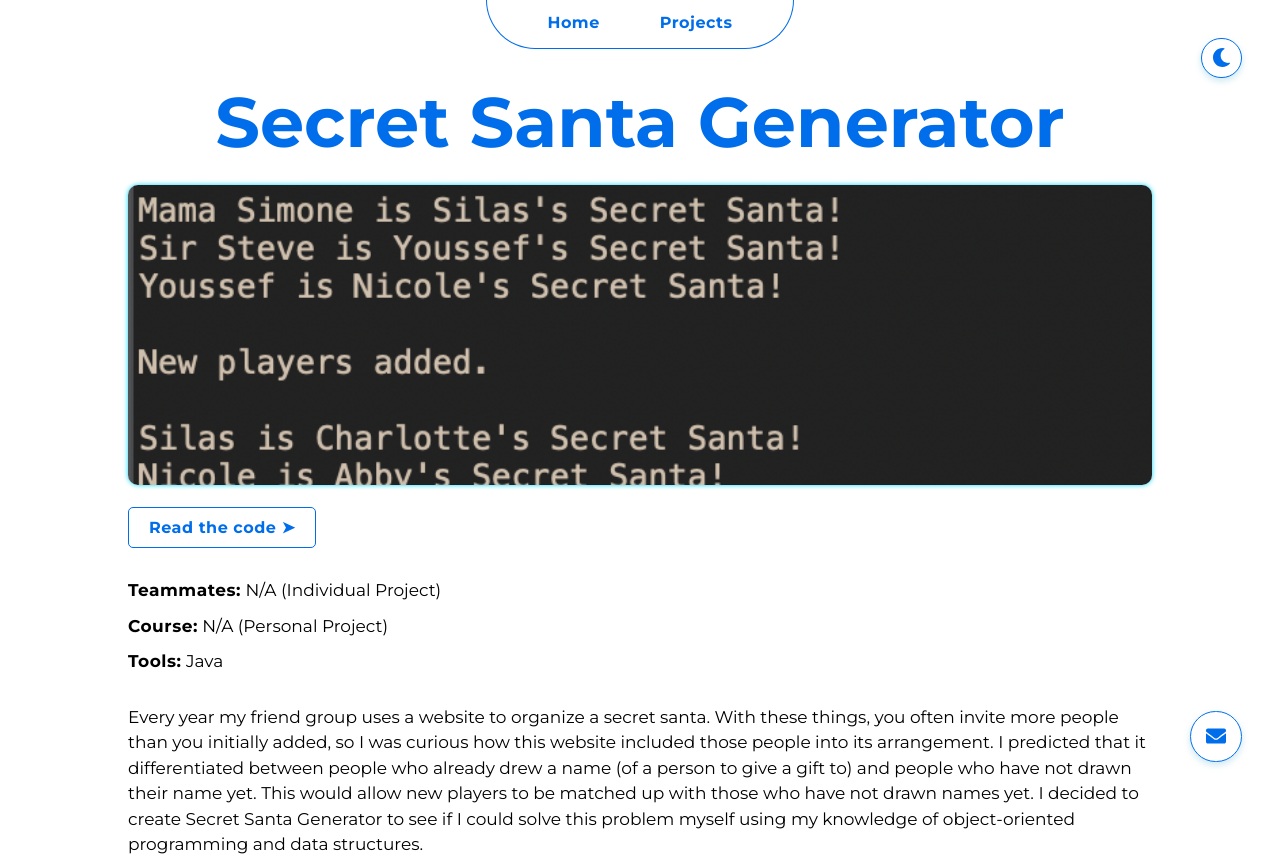
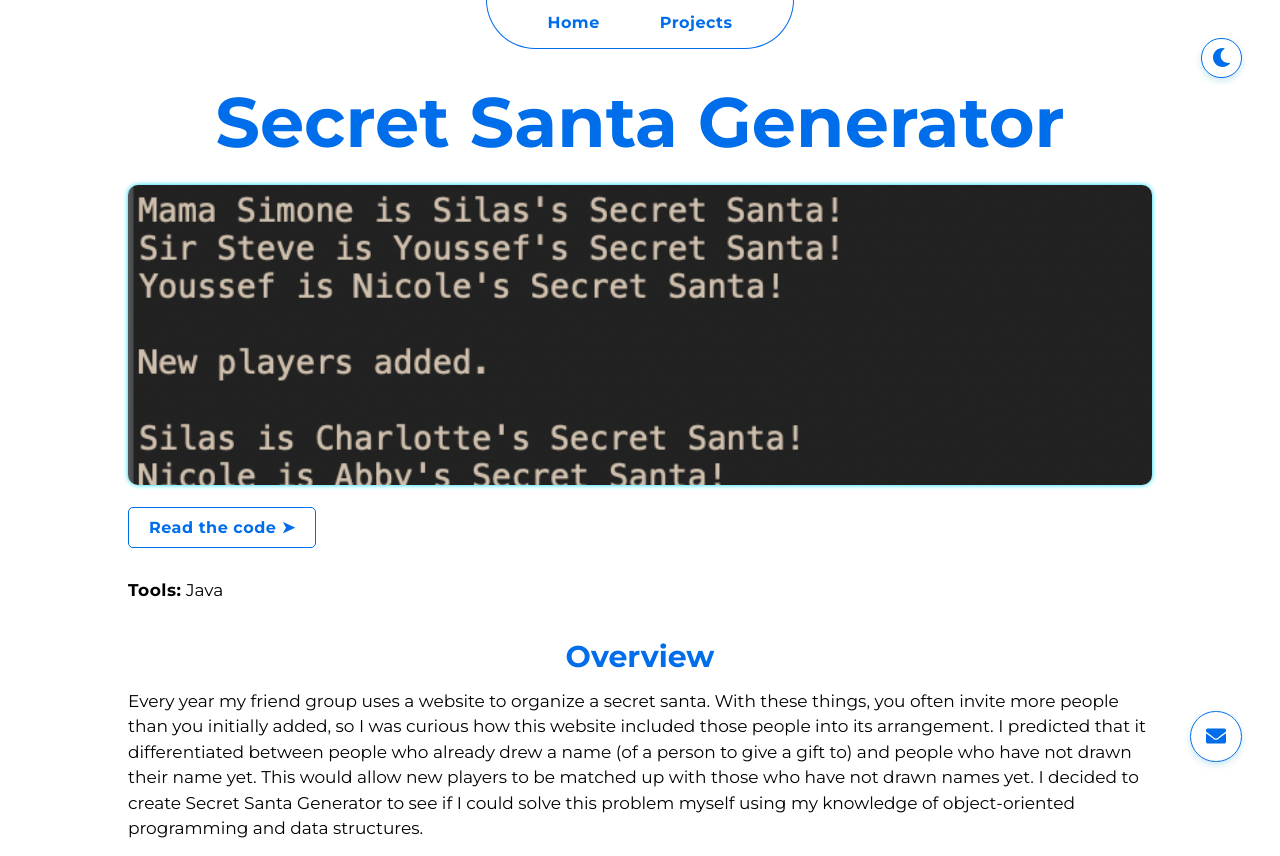
Before and after one commit to popplio2/DB-Portfolio, a Vue app in the folder portfolio/: page /projects/secret-santa in a window 1280 px wide. Shown: the top 856 px of the page. Built offline with nearby package versions, Linux system fonts and the light colour scheme.

Commit message:
Update SecretSanta.vue

```diff
--- a/portfolio/src/views/SecretSanta.vue
+++ b/portfolio/src/views/SecretSanta.vue
@@ -15,20 +15,21 @@
         </a>
       </template>
       <template v-slot:info>
-        <p>
+        <!-- <p>
           <b>Teammates:</b>
           N/A (Individual Project)
         </p>
         <p>
           <b>Course:</b>
           N/A (Personal Project)
-        </p>
+        </p> -->
         <p>
           <b>Tools:</b>
           Java
         </p>
       </template>
       <template v-slot:overview>
+        <h3>Overview</h3>
         <p>
           Every year my friend group uses a website to organize a secret santa.
           With these things, you often invite more people than you initially
@@ -113,10 +114,11 @@
           project!
         </p>
         <p>
-          All in all, I am proud of myself for being able to analyze an abstract problem
-          with more detail and consideration than I ever had in the past. I
-          hope to be able to come back to this project once I'm further along in my
-          education and be able to see even more ways to optimize it.
+          All in all, I am proud of myself for being able to analyze an abstract
+          problem with more detail and consideration than I ever had in the
+          past. I hope to be able to come back to this project once I'm further
+          along in my education and be able to see even more ways to optimize
+          it.
         </p>
       </template>
     </CaseStudy>
```
